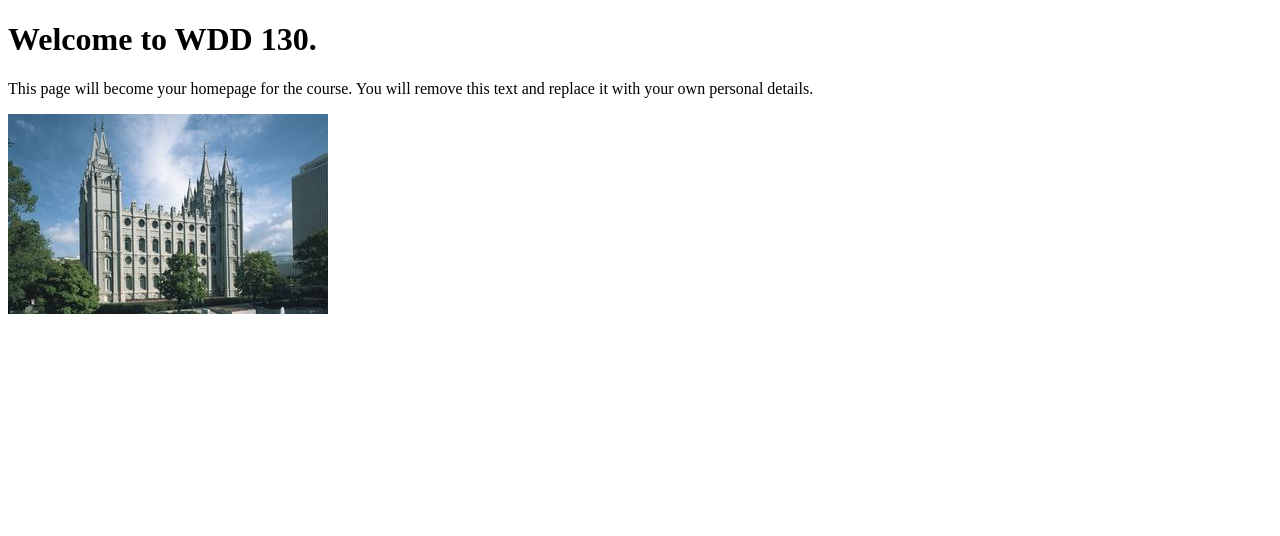
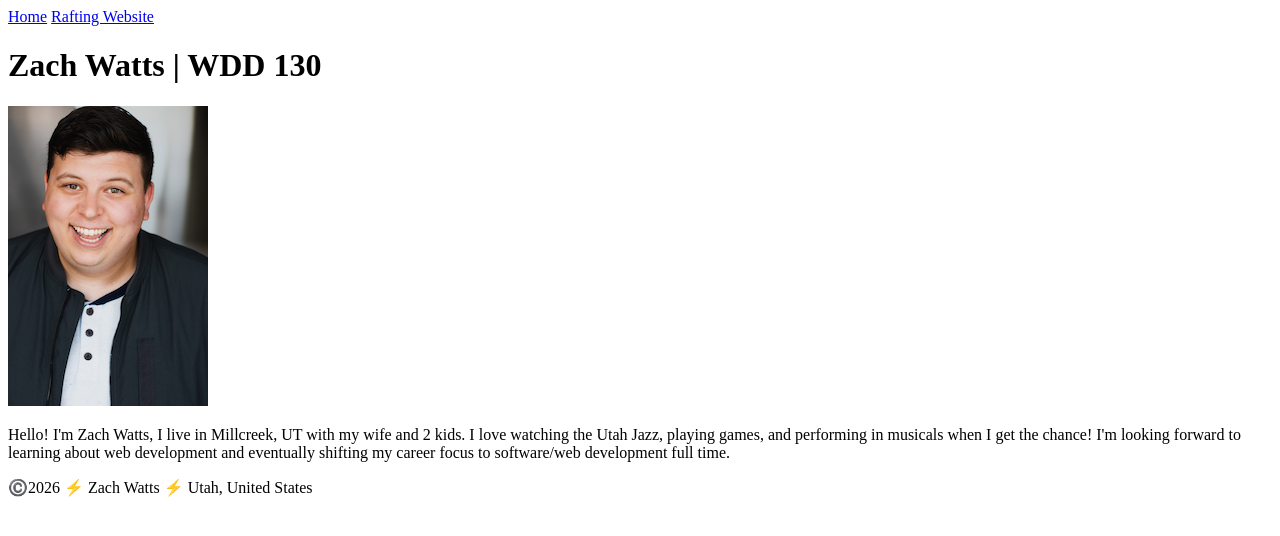
Before and after one commit to zmoney-w/wdd130, a plain HTML site: page index.html in a window 1280 px wide. Drawn offline with Linux system fonts and the light colour scheme.

Commit message:
week 1 assignment

```diff
--- a/index.html
+++ b/index.html
@@ -1,14 +1,29 @@
 <!DOCTYPE html>
 <html lang="en">
+
 <head>
     <meta charset="UTF-8">
     <meta name="viewport" content="width=device-width, initial-scale=1.0">
-    <title>WDD 130 | Personal Homepage</title>
+    <title>Zach Watts | WDD 130</title>
 </head>
+
 <body>
-    <h1>Welcome to WDD 130.</h1>
-    <p>This page will become your homepage for the course. You will remove this text and replace it with your own personal details.</p>
+    <header>
+        <nav>
+            <a href="#">Home</a>
+            <a href="wwr/">Rafting Website</a>
+        </nav>
+    </header>
+    <main>
+        <h1>Zach Watts | WDD 130</h1>
+        <img src="images/profile.jpg" alt="Zach Watts" width="200">
+        <p>Hello! I'm Zach Watts, I live in Millcreek, UT with my wife and 2 kids. I love watching the Utah Jazz,
+            playing games, and performing in musicals when I get the chance! I'm looking forward to learning about web
+            development and eventually shifting my career focus to software/web development full time.</p>
+    </main>
+    <footer>
+        <p>©️2026 ⚡ Zach Watts ⚡ Utah, United States</p>
+    </footer>
+</body>
 
-    <img src="images/salt-lake-temple.jpg" alt="The Salt Lake Temple.">
-</body>
 </html>
```
Also changed, not shown: images/profile.jpg (added).
